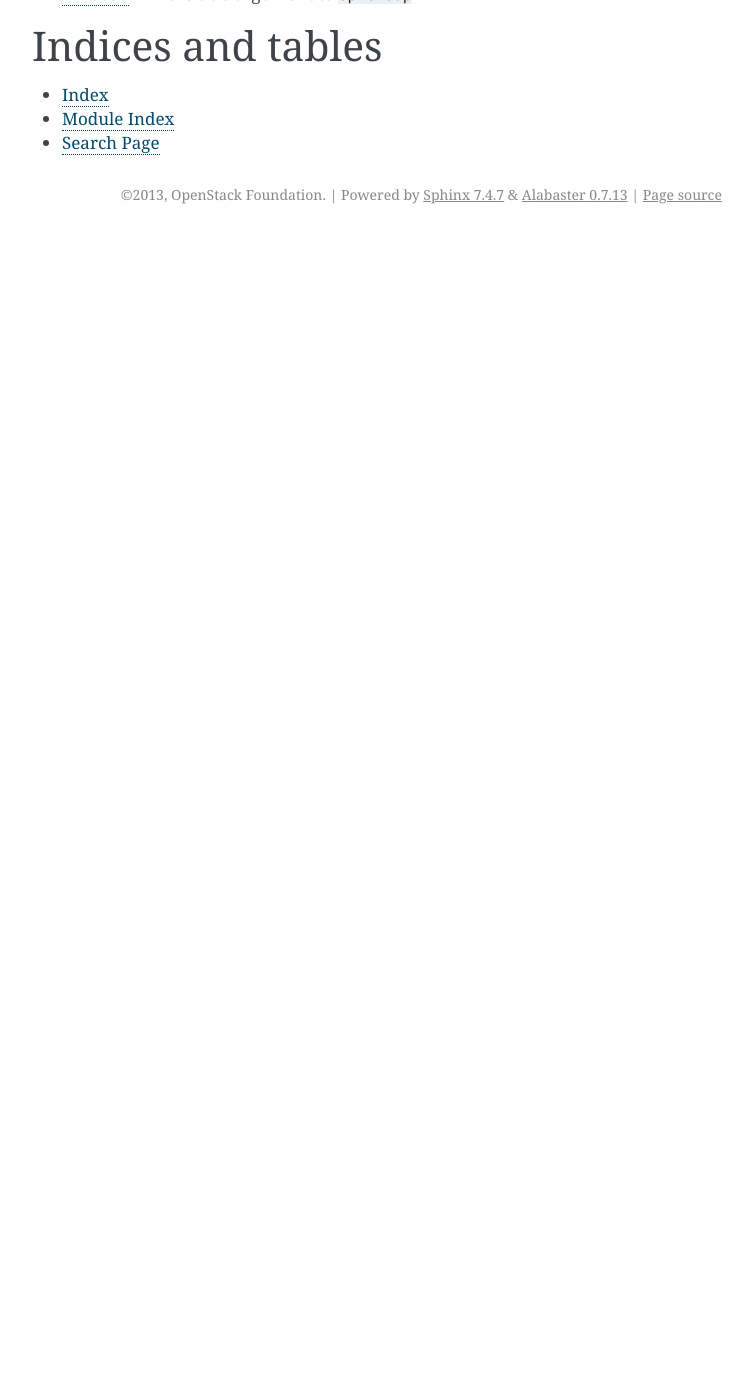
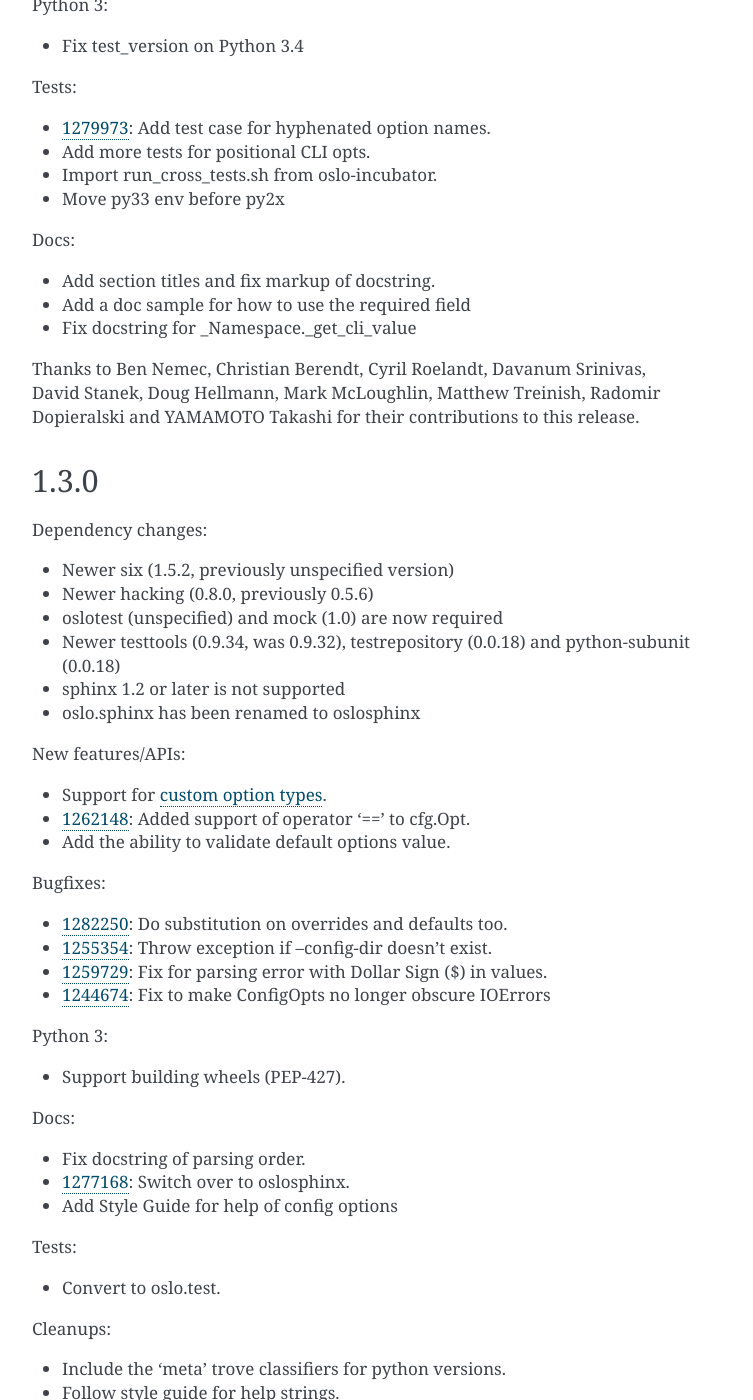
Before and after one commit to openstack/oslo.config, a Sphinx documentation site: the page built from doc/source/index.rst, in a window 1280 px wide and 1400 px high, scrolled down 1881 px. Shown: the whole window, without its empty margins (388-1141 px from the left). Built offline with Sphinx 7.4.7, drawn with Linux system fonts in a browser that asks for light colours; before the commit the page ends 2115 px from its top, so only the background shows below that; some of the changed text lies outside the part shown.

Commit message:
Add release notes for 1.3.0 and 1.4.0.0a1/2
We appear to have stopped doing these since the 1.2.0 release, but I
like to do them because it helps highlight new APIs, behavior changes,
important bug fixes, new dependencies and also allows us to credit the
contibutors in a nice and friendly way.

Change-Id: I7dd6641a840dee0082c6c9e9216184f385869519

```diff
--- a/doc/source/index.rst
+++ b/doc/source/index.rst
@@ -25,6 +25,177 @@
 Release Notes
 =============
 
+1.4.0.0a2
+---------
+
+Dependency changes:
+
+* netaddr (0.7.6) is required.
+* stevedore (0.14) is required.
+
+New features/APIs:
+
+* A new oslo-config-generator_ utility for generating sample
+  configuration files.
+* A ConfigFilter_ wrapper class to allow controlling the visibilty of
+  private configuration options.
+* 1284684_: Add new cfg.IPOpt type.
+
+Bugfixes:
+
+* Add CLI option support to config fixture.
+
+Cleanups:
+
+* Replaced 'e.g.' with 'for example'.
+* Fix confusing logic in _Namespace._get_cli_value().
+
+Docs:
+
+* Fix typos some method parameter docs.
+
+.. _oslo-config-generator: http://docs.openstack.org/developer/oslo.config/generator.html
+.. _ConfigFilter: http://docs.openstack.org/developer/oslo.config/cfgfilter.html
+.. _1284684: https://code.launchpad.net/bugs/1284684
+
+Thanks to Christian Berendt, David Stanek, Jakub Libosvar, liu-sheng
+and Mark McLoughlin for their contributions to this release.
+
+1.4.0.0a1
+---------
+
+Dependency changes:
+
+* Newer six (1.7.0, previously 1.5.2)
+* Newer hacking (0.9.1, previously 0.8.0)
+* Newer versions of oslo.sphinx 1.2.x are supported.
+
+New features/APIs:
+
+* New `test fixture`_ for configuration options.
+
+Bug fixes:
+
+* Add warning about interpolating values from groups
+* 1284969_: Reject option names prefixed with '_'
+* 1284969_: Avoid using too generic names in _Namespace.
+* 1283960_: Fix deprecated_opts for cli options
+* 1329478_: Fix an issue with validating max integer values.
+
+Cleanups:
+
+* 1321274_: Log string format arguments changed to function parameters.
+* 1331449_: Remove print statement from types.Dict
+
+Python 3:
+
+* Fix test_version on Python 3.4
+
+Tests:
+
+* 1279973_: Add test case for hyphenated option names.
+* Add more tests for positional CLI opts.
+* Import run_cross_tests.sh from oslo-incubator.
+* Move py33 env before py2x
+
+Docs:
+
+* Add section titles and fix markup of docstring.
+* Add a doc sample for how to use the required field
+* Fix docstring for _Namespace._get_cli_value
+
+.. _test fixture: http://docs.openstack.org/developer/oslo.config/generator.html
+.. _1279973: https://code.launchpad.net/bugs/1279973
+.. _1283960: https://code.launchpad.net/bugs/1283960
+.. _1284969: https://code.launchpad.net/bugs/1284969
+.. _1321274: https://code.launchpad.net/bugs/1321274
+.. _1329478: https://code.launchpad.net/bugs/1329478
+.. _1331449: https://code.launchpad.net/bugs/1331449
+
+Thanks to Ben Nemec, Christian Berendt, Cyril Roelandt,
+Davanum Srinivas, David Stanek, Doug Hellmann, Mark McLoughlin,
+Matthew Treinish, Radomir Dopieralski and YAMAMOTO Takashi for their
+contributions to this release.
+
+1.3.0
+-----
+
+Dependency changes:
+
+* Newer six (1.5.2, previously unspecified version)
+* Newer hacking  (0.8.0, previously 0.5.6)
+* oslotest (unspecified) and mock (1.0) are now required
+* Newer testtools (0.9.34, was 0.9.32), testrepository (0.0.18)
+  and python-subunit (0.0.18)
+* sphinx 1.2 or later is not supported
+* oslo.sphinx has been renamed to oslosphinx
+
+New features/APIs:
+
+* Support for `custom option types`_.
+* 1262148_: Added support of operator '==' to cfg.Opt.
+* Add the ability to validate default options value.
+
+Bugfixes:
+
+* 1282250_: Do substitution on overrides and defaults too.
+* 1255354_: Throw exception if --config-dir doesn't exist.
+* 1259729_: Fix for parsing error with Dollar Sign ($) in values.
+* 1244674_: Fix to make ConfigOpts no longer obscure IOErrors
+
+Python 3:
+
+* Support building wheels (PEP-427).
+
+Docs:
+
+* Fix docstring of parsing order.
+* 1277168_: Switch over to oslosphinx.
+* Add Style Guide for help of config options
+
+Tests:
+
+* Convert to oslo.test.
+
+Cleanups:
+
+* Include the 'meta' trove classifiers for python versions.
+* Follow style guide for help strings.
+* Add py33 trove classifier.
+* Fix a whitespace in a comment.
+* 1229324_: Remove extraneous vim configuration comments.
+* 1257295_: Fix some misspellings.
+* 1262424_: Remove copyright from empty files.
+* Fix spelling errors in docstrings and comments.
+* Utilizes assertIsNone and assertIsNotNone.
+* Replace assertEquals with assertEqual.
+
+.. _`custom option types`: http://docs.openstack.org/developer/oslo.config/types.html
+.. _1229324: https://code.launchpad.net/bugs/1229324
+.. _1244674: https://code.launchpad.net/bugs/1244674
+.. _1255354: https://code.launchpad.net/bugs/1255354
+.. _1257295: https://code.launchpad.net/bugs/1257295
+.. _1259729: https://code.launchpad.net/bugs/1259729
+.. _1262148: https://code.launchpad.net/bugs/1262148
+.. _1262424: https://code.launchpad.net/bugs/1262424
+.. _1277168: https://code.launchpad.net/bugs/1277168
+.. _1282250: https://code.launchpad.net/bugs/1282250
+
+Thanks to Alex Gaynor, Andreas Jaeger, Ben Nemec, Davanum Srinivas,
+Dirk Mueller, Doug Hellmann, Eric Guo, Jay S. Bryant, Jonathan LaCour,
+Julien Danjou, Lars Butler, Lianhao Lu, llg8212, Maxim Kulkin, Sascha
+Peilicke, Shane Wang, skudriashev, YAMAMOTO Takashi and Zhongyue Luo
+for their contributions to this release.
+
+1.2.1
+-----
+
+bf70519 Fix subparsers add_parser() regression
+3d59667 Expand DeprecatedOpt documentation
+
+Thanks to Ian Wienand and Mark McLoughlin for their contributions to
+this relase.
+
 1.2.0
 -----
 
@@ -35,6 +206,9 @@
 
 .. _1223667: https://bugs.launchpad.net/oslo/+bug/1223667
 .. _1228995: https://bugs.launchpad.net/oslo/+bug/1228995
+
+Thanks to Julien Danjou, Mark McLoughlin and Zhongyue Luo for their
+contributions to this release.
 
 1.2.0a4
 -------
@@ -48,7 +222,11 @@
 
 .. _41865: https://review.openstack.org/41865
 .. _1196601: https://bugs.launchpad.net/oslo/+bug/1196601
-.. _docs.openstack.org:  http://docs.openstack.org/developer/oslo.config/
+.. _docs.openstack.org: http://docs.openstack.org/developer/oslo.config/
+
+Thanks to Davanum Srinivas, Doug Hellmann, Flavio Percoco, Julien
+Danjou, Luis A. Garcia, Mark McLoughlin, Sergey Lukjanov and Zhongyue
+Luo for their contributions to this release.
 
 1.2.0a3
 -------
@@ -68,6 +246,10 @@
 .. _cfg-reload-config-files: https://blueprints.launchpad.net/oslo/+spec/cfg-reload-config-files
 .. _1194742: https://bugs.launchpad.net/oslo/+bug/1194742
 .. _1185959: https://bugs.launchpad.net/oslo/+bug/1185959
+
+Thanks to Chuck Short, Davanum Srinivas, Dirk Mueller, Fengqian.Gao,
+Mark McLoughlin, Monty Taylor, Sergey Lukjanov and Zhongyue Luo for
+their contributions to this release.
 
 1.2.0a2
 -------
@@ -90,6 +272,10 @@
 .. _testr: https://wiki.openstack.org/wiki/Testr
 .. _hacking: https://pypi.python.org/pypi/hacking
 
+Thanks to Chuck Short, Davanum Srinivas, Dirk Mueller, James E. Blair,
+Mark McLoughlin, Monty Taylor, Steven Deaton and Zhongyue Luo for
+their contributions to this release.
+
 1.1.1
 -----
 
```
